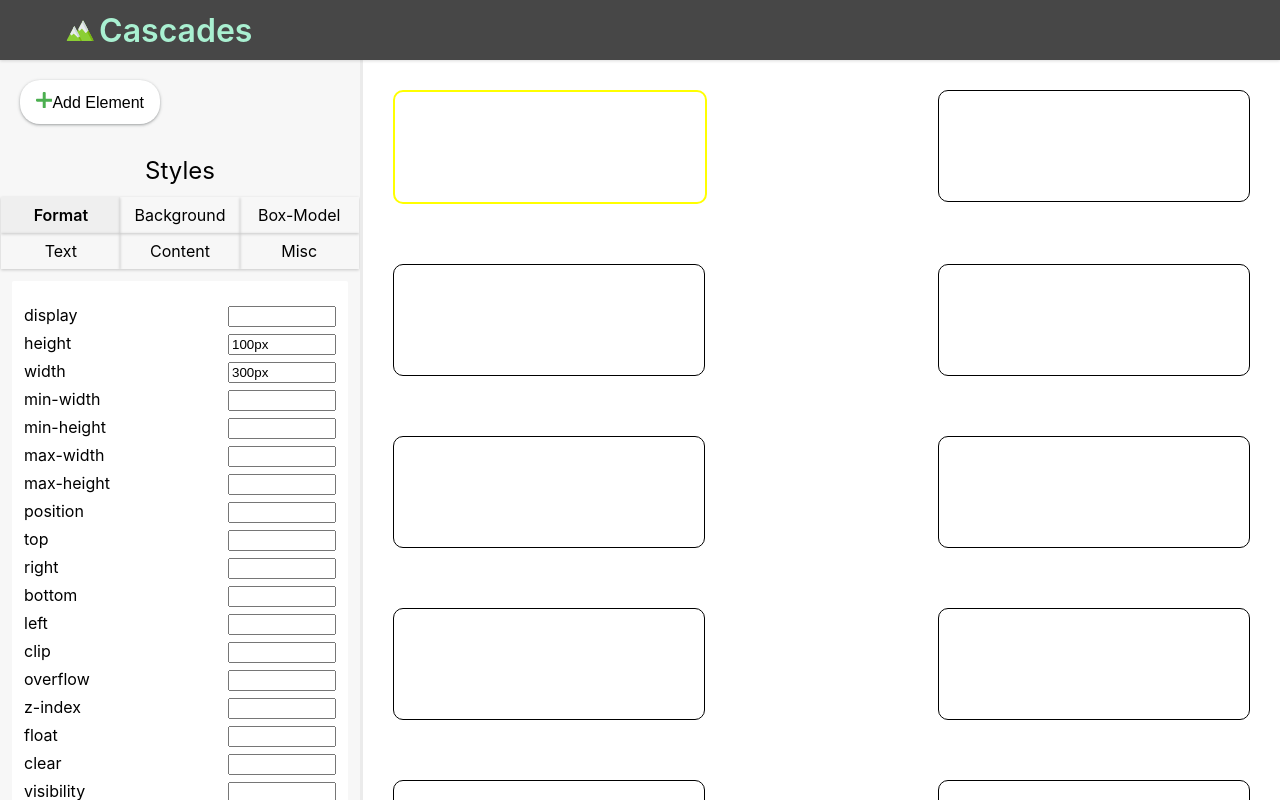
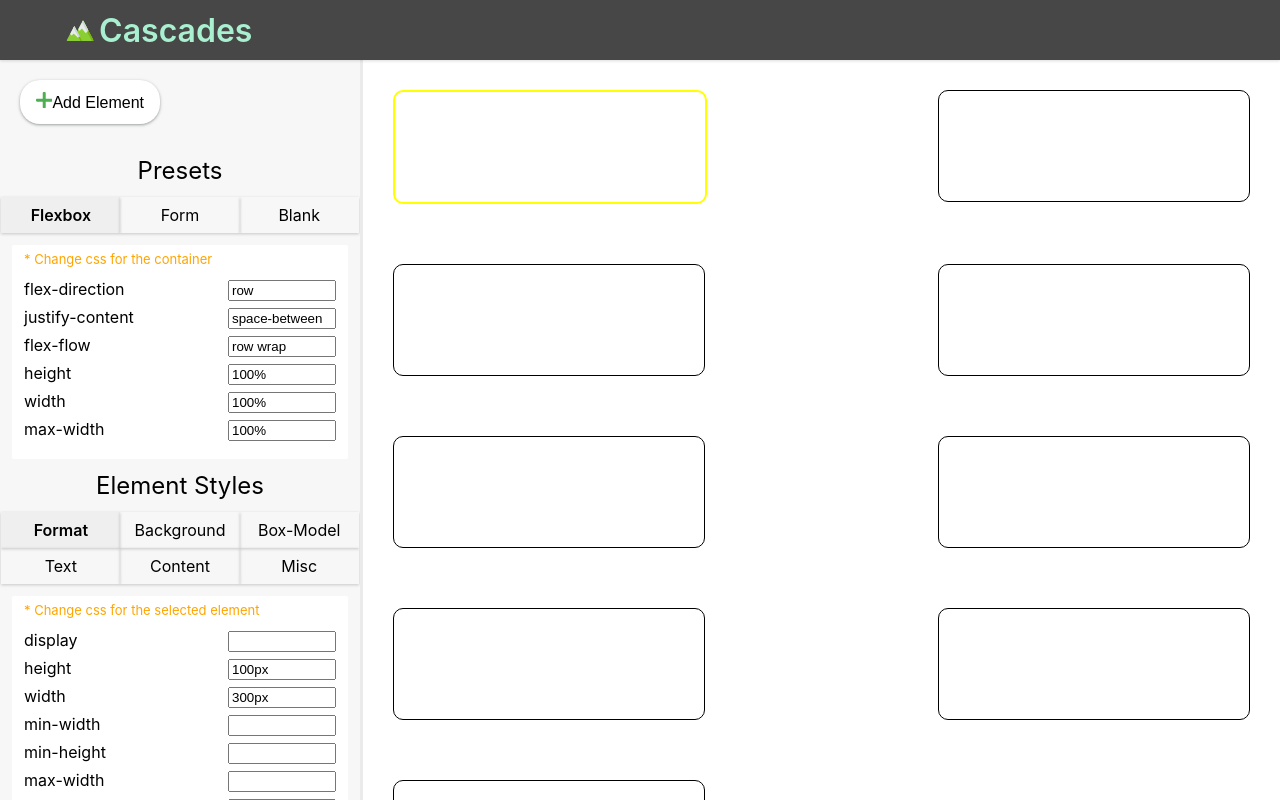
Before and after one commit to bmartinson5/CSS-Visualizer, a React (Create React App) app: page / in a window 1280 px wide. Shown: the top 800 px of the page. Built offline with nearby package versions, Linux system fonts and the light colour scheme.

Commit message:
add template of container styling section

```diff
--- a/src/App.js
+++ b/src/App.js
@@ -1,7 +1,7 @@
 import React, { Fragment, useEffect, useReducer, useState } from 'react';
-import './css/selection.css';
+import './css/App.css';
 
-import { defaultNumberOfElements, defaultElementStyles, defaultSelectionState, updateState } from './utilities/objects';
+import { defaultNumberOfElements, defaultElementStyles, defaultSelectionState, updateState, flexboxContainerStyles } from './utilities/objects';
 
 import Selection from './components/Selection';
 import SelectionDisplay from './components/SelectionDisplay';
@@ -30,6 +30,16 @@ function elementStylesReducer(state, action) {
   }
 }
 
+function containerStylesReducer(state, action) {
+  const { styleName, value } = action;
+  switch (action.type) {
+    case 'update':
+      return updateState(state, `${styleName}`, value);
+    default:
+      return state;
+  }
+}
+
 function createDefaultStyles(numOfElements, defaultStyles) {
   const defaultObject = {};
   for (let x = 0; x < numOfElements; ++x) {
@@ -41,12 +51,21 @@ function createDefaultStyles(numOfElements, defaultStyles) {
 function App() {
   const [selectionState, dispatch] = useReducer(selectionReducer, defaultSelectionState);
   const [elementStyles, dispatchElementStyles] = useReducer(elementStylesReducer, createDefaultStyles(defaultNumberOfElements, defaultElementStyles));
+  const [containerStyles, dispatchContainerStyles] = useReducer(containerStylesReducer, flexboxContainerStyles);
 
-  const handleChangeStyles = (name, value) => {
+  const handleChangeElementStyles = (name, value) => {
     dispatchElementStyles({
       type: 'update',
       elementId: selectionState.selectedElement,
       styleType: selectionState.selectedStyleType,
+      styleName: name,
+      value,
+    });
+  };
+
+  const handleChangeContainerStyles = (name, value) => {
+    dispatchContainerStyles({
+      type: 'update',
       styleName: name,
       value,
     });
@@ -63,13 +82,16 @@ function App() {
         <Selection
           selectionState={selectionState}
           changeSelection={handleChange.bind(null, 'update')}
-          changeElementStyles={handleChangeStyles}
+          changeElementStyles={handleChangeElementStyles}
+          changeContainerStyles={handleChangeContainerStyles}
           elementStyles={elementStyles}
+          containerStyles={containerStyles}
         />
         <SelectionDisplay
           selectionState={selectionState}
           changeSelection={handleChange.bind(null, 'update')}
           elementStyles={elementStyles}
+          containerStyles={containerStyles}
         />
       </main>
     </Fragment>
--- a/src/components/Selection.js
+++ b/src/components/Selection.js
@@ -1,5 +1,5 @@
 import React, { Fragment, useState } from 'react';
-import '../css/App.css';
+import '../css/selection.css';
 import classNames from 'classnames';
 
 import StyleSection from './StyleSection';
@@ -8,8 +8,10 @@ import { ReactComponent as PlusIcon } from '../images/plus.svg';
 
 function Selection({
   elementStyles,
+  containerStyles,
   changeSelection,
   changeElementStyles,
+  changeContainerStyles,
   selectionState,
 }) {
 
@@ -19,16 +21,16 @@ function Selection({
 
   };
 
-  const buildSelectionHeaders = (headers) => {
+  const buildSelectionHeaders = (headers, selectionType) => {
     return headers.map((header) => {
       const stylesClasses = classNames({
         'layout-selection': true,
-        'layout-selected': header === selectionState.selectedStyleType,
+        'layout-selected': header === selectionState[selectionType],
       });
       return (
         <div
           className={stylesClasses}
-          onClick={() => changeSelection('selectedStyleType', header)}
+          onClick={() => changeSelection(selectionType, header)}
         >
           {header}
         </div>
@@ -50,22 +52,33 @@ function Selection({
           </button>
 
         </div>
+        <div className='styles-section-header'>
+          Presets
+        </div>
+        <div className='layout-selection-container'>
+          {buildSelectionHeaders(['flexbox', 'form', 'blank'], 'selectedPresetType')}
+        </div>
+        <StyleSection
+          headerNote='Change css for the container'
+          options={containerStyles}
+          changeStyling={changeContainerStyles}
+        />
+
 
         <div className='styles-section-header'>
-          Styles
+          Element Styles
         </div>
         <div className='layout-selection-container'>
-          {buildSelectionHeaders(['format', 'background', 'box-model'])}
+          {buildSelectionHeaders(['format', 'background', 'box-model'], 'selectedStyleType')}
         </div>
         <div className='layout-selection-container'>
-          {buildSelectionHeaders(['text', 'content', 'misc'])}
+          {buildSelectionHeaders(['text', 'content', 'misc'], 'selectedStyleType')}
         </div>
-        <div className='selection-container'>
-          <StyleSection
-            options={elementStyles[selectedElement][selectedStyleType]}
-            changeStyling={changeElementStyles}
-          />
-        </div>
+        <StyleSection
+          headerNote='Change css for the selected element'
+          options={elementStyles[selectedElement][selectedStyleType]}
+          changeStyling={changeElementStyles}
+        />
 
       </section>
     </Fragment>
--- a/src/components/SelectionDisplay.js
+++ b/src/components/SelectionDisplay.js
@@ -1,19 +1,26 @@
 import React, { Fragment, useState } from 'react';
 import classNames from 'classnames';
 import '../css/selectionDisplay.css';
-import { defaultContainerStyles } from '../utilities/objects';
+import { defaultContainerStyles, flexboxContainerStyles } from '../utilities/objects';
 
 function SelectionDisplay({
   selectionState,
   changeSelection,
   elementStyles,
+  containerStyles,
 }) {
   const { selectedElement, elements } = selectionState;
+
+  const getContainerStyles = () => {
+    return containerStyles;
+  }
 
   const getStyles = (elementId) => {
     const arrOfObjs = Object.values(elementStyles[elementId]);
     const stylesObj = Object.assign({}, ...arrOfObjs);
+    console.log({arrOfObjs, stylesObj})
     Object.keys(stylesObj).forEach((key) => {
+      //delete empty styles
       if (!stylesObj[key]) {
         delete stylesObj[key];
       }
@@ -44,7 +51,7 @@ function SelectionDisplay({
     return (
       <div
         className='elements-container'
-        style={defaultContainerStyles}
+        style={getContainerStyles()}
       >
         {content}
       </div>
--- a/src/components/StyleSection.js
+++ b/src/components/StyleSection.js
@@ -2,6 +2,7 @@ import React, { Fragment, useState } from 'react';
 import '../css/styleSection.css';
 
 function StyleSection({
+  headerNote,
   options,
   changeStyling,
 }) {
@@ -32,6 +33,9 @@ function StyleSection({
   return (
     <Fragment>
       <div className='style-selection-container'>
+        <div className='style-selection-header'>
+          * {headerNote}
+        </div>
         {buildOptions()}
       </div>
     </Fragment>
--- a/src/css/App.css
+++ b/src/css/App.css
@@ -3,3 +3,7 @@
   flex-flow: row;
   min-height: 100vh
 }
+
+::-webkit-scrollbar {
+  display: none;
+}
--- a/src/css/selection.css
+++ b/src/css/selection.css
@@ -4,15 +4,10 @@
   min-width: 360px;
   border-right: 3px solid #ebebeb;
   background-color:  #f7f7f7;
-  overflow: hidden;
+  height: calc(100vh - 60px);
+  overflow: scroll;
 }
 
-.selection-container {
-  margin: 12px 12px;
-  padding: 12px;
-  border-radius: 2px;
-  background-color: white;
-}
 
 .co-input-selection {
   display: flex;
--- a/src/css/styleSection.css
+++ b/src/css/styleSection.css
@@ -5,5 +5,15 @@
 }
 
 .style-selection-container {
-  margin-top: 12px;
+  margin: 12px;
+  padding: 6px 12px 12px 12px;
+  border-radius: 2px;
+  background-color: white;
 }
+
+.style-selection-header {
+  text-align: left;
+  font-size: small;
+  color: orange;
+  margin-bottom: 12px;
+}
--- a/src/utilities/objects.js
+++ b/src/utilities/objects.js
@@ -1,10 +1,11 @@
-export const defaultNumberOfElements = 30;
+export const defaultNumberOfElements = 9;
 
 export const defaultSelectionState = {
   elements: defaultNumberOfElements,
   selectedElement: 0,
   selectedContainer: 0,
   selectedStyleType: 'format',
+  selectedPresetType: 'flexbox',
 };
 
 export const defaultElementStyles = {
@@ -63,7 +64,6 @@ export const defaultElementStyles = {
     left: '',
     clip: '',
     overflow: '',
-    'z-index': '',
     float: '',
     clear: '',
     visibility: '',
@@ -125,6 +125,15 @@ export const defaultContainerStyles = {
   'max-width': '100%',
 };
 
+export const flexboxContainerStyles = {
+  'flex-direction': 'row',
+  'justify-content': 'space-between',
+  'flex-flow': 'row wrap',
+  height: '100%',
+  width: '100%',
+  'max-width': '100%',
+};
+
 export function updateState(state, fullName, value) {
   let nameBeforePeriod = fullName;
   let nameAfterPeriod;
```
Also changed, not shown: src/css/header.css (line endings or trailing spaces).
